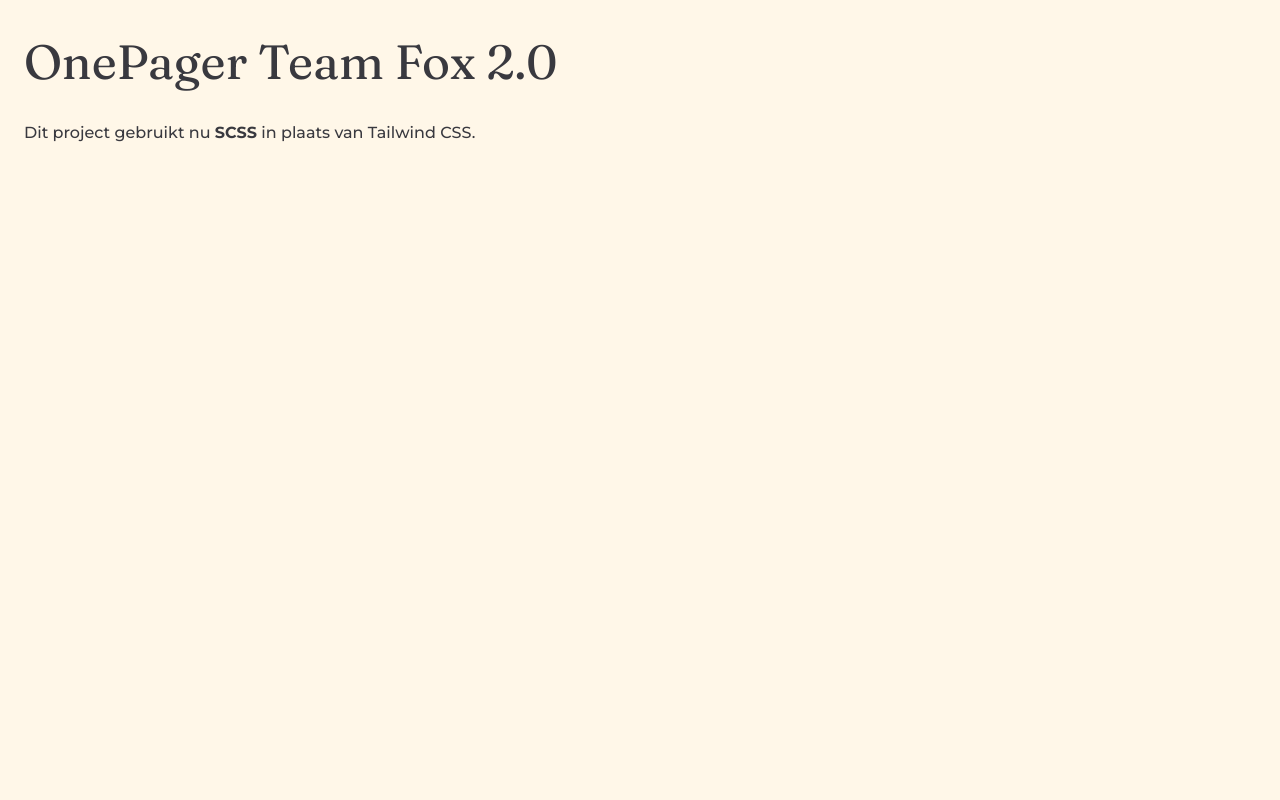
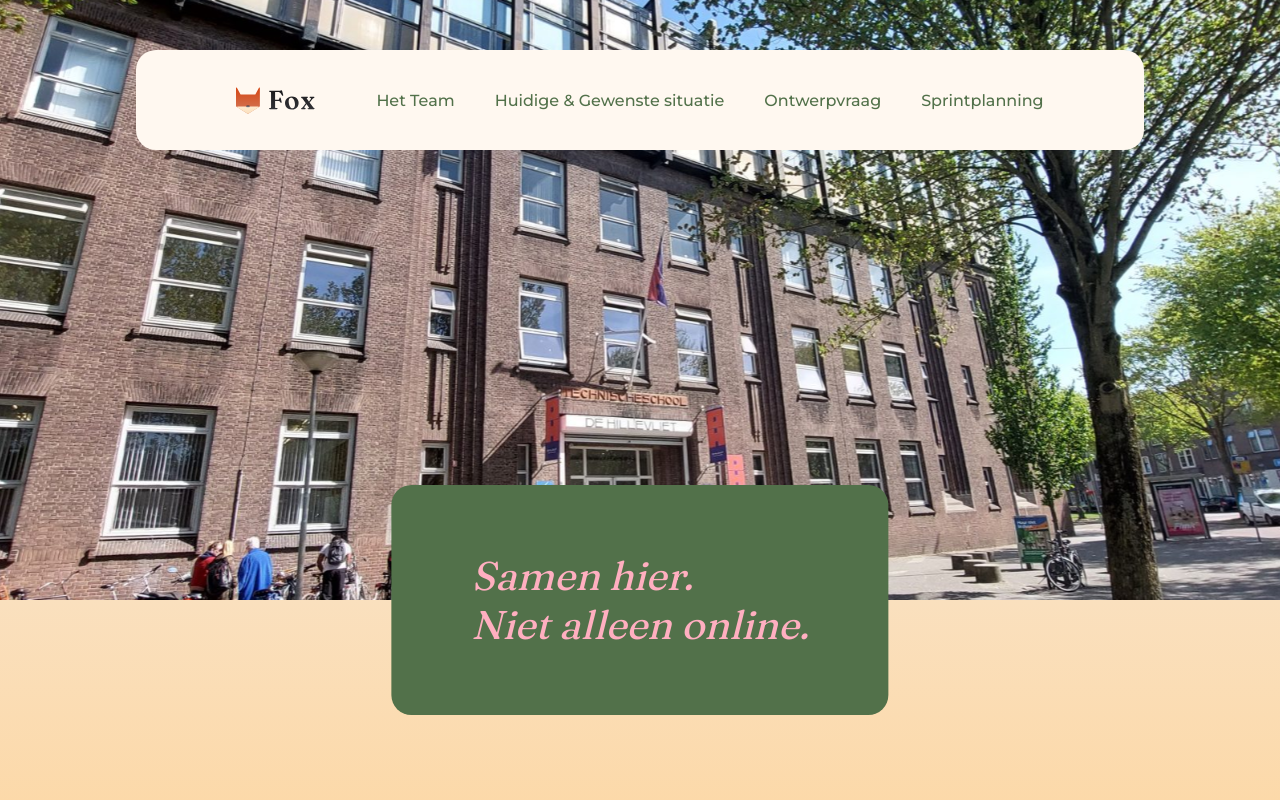
Before and after one commit to RayelNabie/onepager_team_fox_v2, a Next.js app: page / in a window 1280 px wide. Shown: the top 800 px of the page. Built offline with nearby package versions, Linux system fonts and the light colour scheme.

Commit message:
feat: Add header and navbar, no Hamburgermenu yet

```diff
--- a/app/page.tsx
+++ b/app/page.tsx
@@ -1,12 +1,39 @@
+import Navbar from "@/components/Navbar";
+import Header from "@/components/Header";
+
 export default function Home() {
-  return (
-    <div className="container">
-      <main>
-        <h1>OnePager Team Fox 2.0</h1>
-        <p>
-          Dit project gebruikt nu <strong>SCSS</strong> in plaats van Tailwind CSS.
-        </p>
-      </main>
-    </div>
-  );
+    return (
+        <main>
+            <Navbar/>
+            <Header/>
+
+            <section id="team" className="team section">
+                <div className="container">
+                    <h2>Het Team</h2>
+                    <p>Team content placeholder...</p>
+                </div>
+            </section>
+
+            <section id="situatie" className="situation section">
+                <div className="container">
+                    <h2>Huidige & Gewenste situatie</h2>
+                    <p>Situation content placeholder...</p>
+                </div>
+            </section>
+
+            <section id="ontwerpvraag" className="design-challenge section">
+                <div className="container">
+                    <h2>Ontwerpvraag</h2>
+                    <p>Ontwerpvraag content placeholder...</p>
+                </div>
+            </section>
+
+            <section id="sprintplanning" className="scope section">
+                <div className="container">
+                    <h2>Sprintplanning</h2>
+                    <p>Sprintplanning content placeholder...</p>
+                </div>
+            </section>
+        </main>
+    );
 }
--- /dev/null
+++ b/components/Header.tsx
@@ -0,0 +1,13 @@
+const Header = () => {
+    return (
+        <header className="header">
+            <div className="header__tagline">
+                <p>
+                    Samen hier. <br/> <em>Niet alleen online.</em>
+                </p>
+            </div>
+        </header>
+    );
+};
+
+export default Header;
--- /dev/null
+++ b/components/Navbar.tsx
@@ -0,0 +1,25 @@
+import Image from 'next/image';
+import Link from 'next/link';
+
+const Navbar = () => {
+    return (
+        <nav className="navbar" data-testid="navbar">
+            <div className="navbar__container">
+                <div className="navbar__logo">
+                    <Link href="/">
+                        <Image src="/Logo.svg" alt="Fox Logo" width={80} height={80} priority />
+                    </Link>
+                </div>
+
+                <ul className="navbar__menu" data-testid="navbar-menu">
+                    <li><Link href="#team" className="navbar__link">Het Team</Link></li>
+                    <li><Link href="#situatie" className="navbar__link">Huidige & Gewenste situatie</Link></li>
+                    <li><Link href="#ontwerpvraag" className="navbar__link">Ontwerpvraag</Link></li>
+                    <li><Link href="#sprintplanning" className="navbar__link">Sprintplanning</Link></li>
+                </ul>
+            </div>
+        </nav>
+    );
+};
+
+export default Navbar;
--- a/scss/abstracts/_colors.scss
+++ b/scss/abstracts/_colors.scss
@@ -1,9 +1,19 @@
-$primary: #f88544;
-$secondary: #d54310;
+$primary: #52714A;
+$primary-dark:#3A5832;
+$primary-light:#92BB87;
+
+$secondary: #FFAFC0;
+$secondary-light: #FFCAD5;
+
+$secondary-gradient: linear-gradient(180deg, $secondary-light 0%, $secondary 100%);
+
+$accent: #FFCE88;
+$accent-dark: #FFA21C;
+$accent-light: #FAE0BE;
+
 $white: #ffffff;
-$background: #fff7e8;
-$accent: #acbf60;
-$text-color: #39393f;
+$background: #FFF8F0;
 
-$accent-gradient: linear-gradient(180deg, #acbf60 0%, #c0cb90 100%);
-$secondary-gradient: linear-gradient(180deg, #d54310 0%, #d27b5d 100%);
+$accent-gradient: linear-gradient(180deg, $accent-light 0%, $accent 100%);
+
+$text-color: #3A5832;
--- a/scss/abstracts/_variables.scss
+++ b/scss/abstracts/_variables.scss
@@ -36,4 +36,4 @@
 );
 
 $header-height-mobile: 82px;
-$header-height-desktop: 126xpx;
+$header-height-desktop: 126px;
--- a/scss/components/_header.scss
+++ b/scss/components/_header.scss
@@ -1,64 +1,58 @@
 @use '../abstracts/index' as *;
 
 .header {
+  position: relative;
   width: 100%;
-  position: relative;
-  overflow: visible;
-  line-height: 0;
+  height: 598px;
 
-  &__image {
-    display: block;
-    width: 100%;
-    height: 300px;
-    object-fit: cover;
-    object-position: center;
+  background: url('/hillevliet.svg') center / cover no-repeat;
 
-    @include respond-min($tablet) {
-      height: 450px;
-    }
+  @include respond-min($tablet) {
+    height: 450px;
+  }
 
-    @include respond-min($desktop) {
-      height: 600px;
-    }
+  @include respond-min($desktop) {
+    height: 600px;
   }
 
   &__tagline {
     position: absolute;
+    bottom: 0;
     left: 50%;
-    transform: translate(-50%, 50%);
+    transform: translate(-50%, 50%); // Deze "hack" blijft de beste manier om iets 50% te laten overlappen!
     z-index: map-get($z-index, positive);
-    bottom: 0;
 
-    background-color: $background;
-    padding: 40px 30px;
+    // 2. Moderne centrering met CSS Grid
+    display: grid;
+    place-items: center;
+
+    // Voeg padding toe voor mobiel, zodat de tekst niet tegen de rand plakt
+    padding: 30px 40px;
+    width: 90%; // Veiligheidsmarge voor mobiel
     border-radius: 20px;
-    width: 90%;
-    max-width: 600px;
-    text-align: center;
-    letter-spacing: 4%;
+    background-color: $primary;
 
     @include respond-min($tablet) {
-      width: 984px;
-      padding: 60px 80px;
-      border-radius: 20px;
+      // 3. Strakkere padding en dynamische breedte op grotere schermen
+      padding: 66px 80px;
+      width: max-content;
     }
 
     p {
       margin: 0;
-      font-family: $base-font;
+      color: $secondary;
+      font-family: $heading-font;
       font-size: 16px;
-      color: $text-color;
 
       @include respond-min($tablet) {
-        font-size: 24px;
+        font-size: 40px;
+        font-style: italic;
+        font-weight: 700;
+        // line-height: normal; (Dit is de standaardwaarde van de browser, dus die kan weg!)
       }
 
       em {
-        font-weight: $weight-bold;
         font-style: italic;
-      }
-
-      strong {
         font-weight: $weight-bold;
       }
     }
--- a/scss/components/_navbar.scss
+++ b/scss/components/_navbar.scss
@@ -1,62 +1,64 @@
-@use '../abstracts/index' as *;
+@use '../abstracts' as *;
 
 .navbar {
-  display: flex;
-  position: sticky;
-  top: 0;
+  position: fixed;
+  top: 50px;
   left: 0;
-  background-color: $background;
-  height: 40px;
+  right: 0;
   z-index: map-get($z-index, header);
 
-  @include respond-min($tablet) {
-    height: 60px;
-  }
+  display: flex;
+  justify-content: center;
+  padding: 0 20px;
 
   &__container {
-    display: flex;
-    align-items: flex-start;
-    max-width: $content-width;
-    position: relative;
+    display: inline-flex;
+    align-items: center;
+
+    gap: 60px;
+    padding: 10px 100px;
+
+    background-color: $background;
+    border-radius: 20px;
   }
 
   &__logo {
-    background-color: $background;
-    display: flex;
-    align-items: flex-end;
-    height: $header-height-mobile;
-    padding: 0 15px;
-    border-bottom-right-radius: 5px;
+    a {
+      display: flex;
+      align-items: center;
+      gap: 12px;
 
-    @include respond-min($tablet) {
-      height: 120px;
-      padding: 0 40px;
-      border-bottom-right-radius: 20px;
-    }
-    a {
-      display: block;
-      transition: opacity 0.3s ease;
-    }
-
-    img {
-      height: 25px;
-      width: auto;
-      padding-bottom: 15px;
-
-      @include respond-min($tablet) {
-        height: 45px;
-      }
+      color: $text-color;
+      font-family: $heading-font;
+      font-size: 24px;
+      font-weight: $weight-bold;
+      text-decoration: none;
     }
   }
 
   &__menu {
     display: flex;
     align-items: center;
-    height: 100%;
-    margin-left: 100px;
+    gap: 40px;
+    list-style: none;
+    margin: 0;
+    padding: 0;
 
-    @include respond-min($tablet) {
-      margin-left: 220px;
+    @include respond-max($navigation-breakpoint-mobile) {
+      display: none;
+    }
+  }
+
+  &__link {
+    color: $primary;
+    font-family: $base-font;
+    font-size: 16px;
+    font-weight: $weight-light;
+    text-decoration: none;
+    transition: color 0.3s ease;
+
+    &:hover {
+      color: $accent-dark;
     }
   }
 }
```
Also changed, not shown: public/Logo.svg (added).
